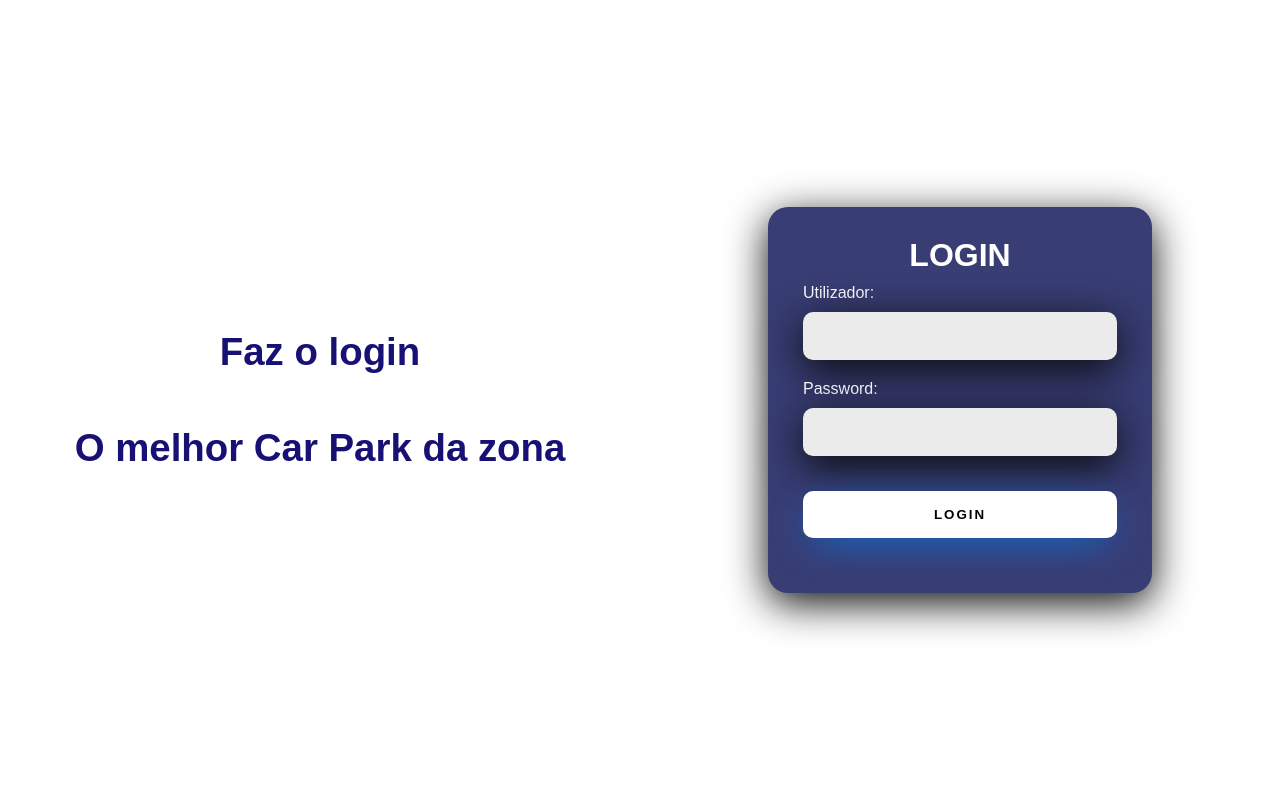
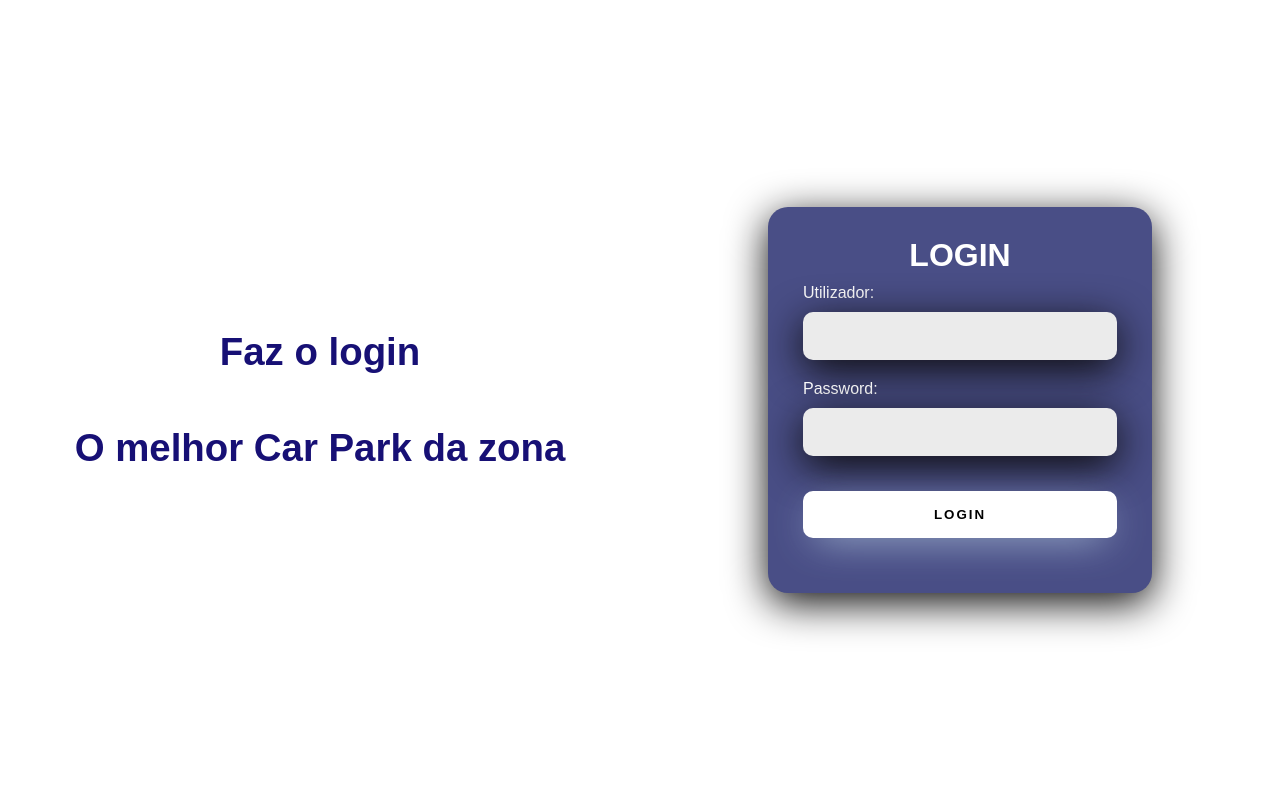
Before and after one commit to drcor/car-park, a PHP site: page /login.php in a window 1280 px wide. Run offline with PHP 8.4, Linux system fonts and the light colour scheme.

Commit message:
css refresh update

```diff
--- a/login.php
+++ b/login.php
@@ -4,7 +4,8 @@
     <meta charset="UTF-8">
     <meta http-equiv="X-UA-Compatible" content="IE=edge">
     <meta name="viewport" content="width=device-width, initial-scale=1.0">
-    <link rel="stylesheet" href="style.css">
+    <link rel="stylesheet" href="style.css?<?php echo time(); ?>">
+
     <title>LOGIN</title>
 </head>
 <body>
--- a/style.css
+++ b/style.css
@@ -45,7 +45,7 @@ body *{
     align-items: center;
     flex-direction: column;
     padding:30px 35px;
-    background: rgb(56, 61, 116);
+    background:  rgb(73, 78, 134);
     border-radius: 20px;
     box-shadow: 0px 10px 40px rgb(11, 10, 10);
 }
@@ -71,7 +71,7 @@ body *{
     border-radius: 10px;
     padding: 15px;
     background: rgb(235, 235, 235);
-    color: white;
+    color: rgb(73, 78, 134);
     font-size: 12pt;
     box-shadow: 0px 10px 40px rgb(11, 10, 10);
     outline: none;
@@ -96,7 +96,7 @@ body *{
     color: black;
     background: white;
     cursor: pinter;
-    box-shadow: 0px 10px 40px -12px rgb(1, 131, 245);
+    box-shadow: 0px 10px 40px -12px rgb(183, 206, 226);
 }
 
 @media only screen and (max-width: 950px){
```
